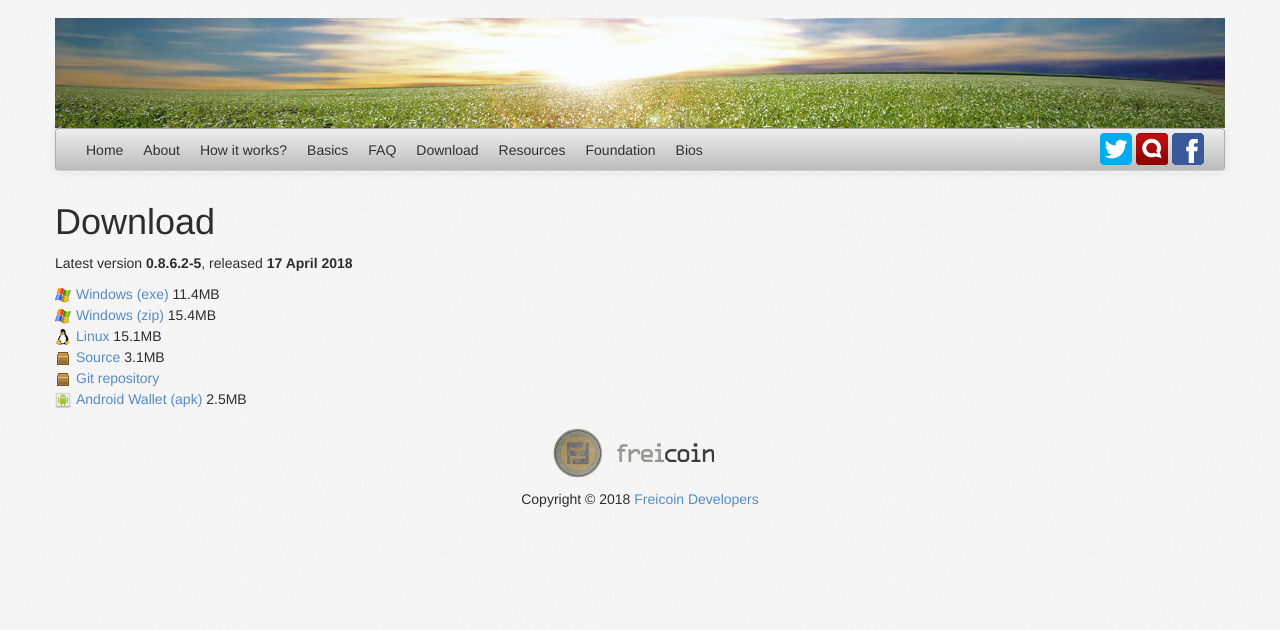
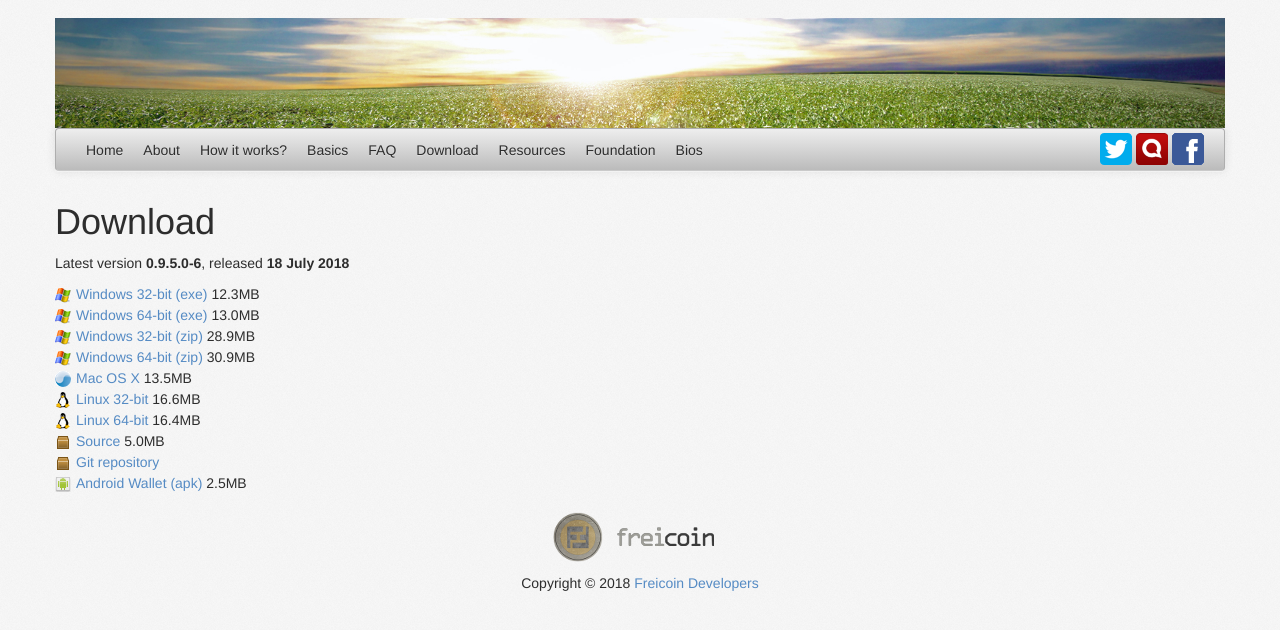
Before and after one commit to freicoin/freico.in, a Jekyll site: the page built from download/index.md, in a window 1280 px wide. Shown: the top 630 px of the page. Built offline with Jekyll 4.4.1, drawn with Linux system fonts in a browser that asks for light colours; nearby versions of some CDN libraries; some web fonts are replaced; comment, search, counter and statistics services are not loaded.

```diff
--- a/_config.yml
+++ b/_config.yml
@@ -51,32 +51,51 @@ menu:
             title: Bios
             url: /bios/index.html
 freicoin:
-    version: 0.8.6.2-5
-    release_date: 2018-04-17T12:00:00
+    version: 0.9.5.0-6
+    release_date: 2018-07-18T12:00:00
     downloads:
         -
-            name: Windows (exe)
-            osid: Win
+            name: Windows 32-bit (exe)
+            osid: Win32
             icon: /static/images/os/win.png
-            link: https://s3.amazonaws.com/in.freico.stable/freicoin-0.8.6.2-5-win32-setup.exe
-            size: 11.4MB
+            link: https://s3.amazonaws.com/in.freico.stable/freicoin-v0.9.5.0-6-win32-setup.exe
+            size: 12.3MB
         -
-            name: Windows (zip)
+            name: Windows 64-bit (exe)
+            osid: Win64
             icon: /static/images/os/win.png
-            link: https://s3.amazonaws.com/in.freico.stable/freicoin-0.8.6.2-5-win32.zip
-            size: 15.4MB
-        #-
-        #    name: Mac OS X
-        #    osid: Mac
-        #    icon: /static/images/os/mac.png
-        #    link: https://s3.amazonaws.com/in.freico.stable/freicoin-0.8.3-1-macosx.dmg
-        #    size: 13.5MB
+            link: https://s3.amazonaws.com/in.freico.stable/freicoin-v0.9.5.0-6-win64-setup.exe
+            size: 13.0MB
         -
-            name: Linux
+            name: Windows 32-bit (zip)
+            osid: Win32
+            icon: /static/images/os/win.png
+            link: https://s3.amazonaws.com/in.freico.stable/freicoin-v0.9.5.0-6-win32.zip
+            size: 28.9MB
+        -
+            name: Windows 64-bit (zip)
+            osid: Win64
+            icon: /static/images/os/win.png
+            link: https://s3.amazonaws.com/in.freico.stable/freicoin-v0.9.5.0-6-win64.zip
+            size: 30.9MB
+        -
+            name: Mac OS X
+            osid: Mac
+            icon: /static/images/os/mac.png
+            link: https://s3.amazonaws.com/in.freico.stable/freicoin-v0.9.5.0-6-osx.dmg
+            size: 13.5MB
+        -
+            name: Linux 32-bit
             osid: Linux
             icon: /static/images/os/linux.png
-            link: https://s3.amazonaws.com/in.freico.stable/freicoin-0.8.6.2-5-linux.zip
-            size: 15.1MB
+            link: https://s3.amazonaws.com/in.freico.stable/freicoin-v0.9.5.0-6-linux32.zip
+            size: 16.6MB
+        -
+            name: Linux 64-bit
+            osid: Linux
+            icon: /static/images/os/linux.png
+            link: https://s3.amazonaws.com/in.freico.stable/freicoin-v0.9.5.0-6-linux64.zip
+            size: 16.4MB
         #-
         #    name: Ubuntu (PPA)
         #    osid: Linux
@@ -93,8 +112,8 @@ freicoin:
             name: Source
             osid: Unknown
             icon: /static/images/os/src.png
-            link: https://github.com/freicoin/freicoin/archive/v0.8.6.2-5.zip
-            size: 3.1MB
+            link: https://github.com/freicoin/freicoin/archive/v0.9.5.0-6.zip
+            size: 5.0MB
         -
             name: Git repository
             osid: Unknown
```
